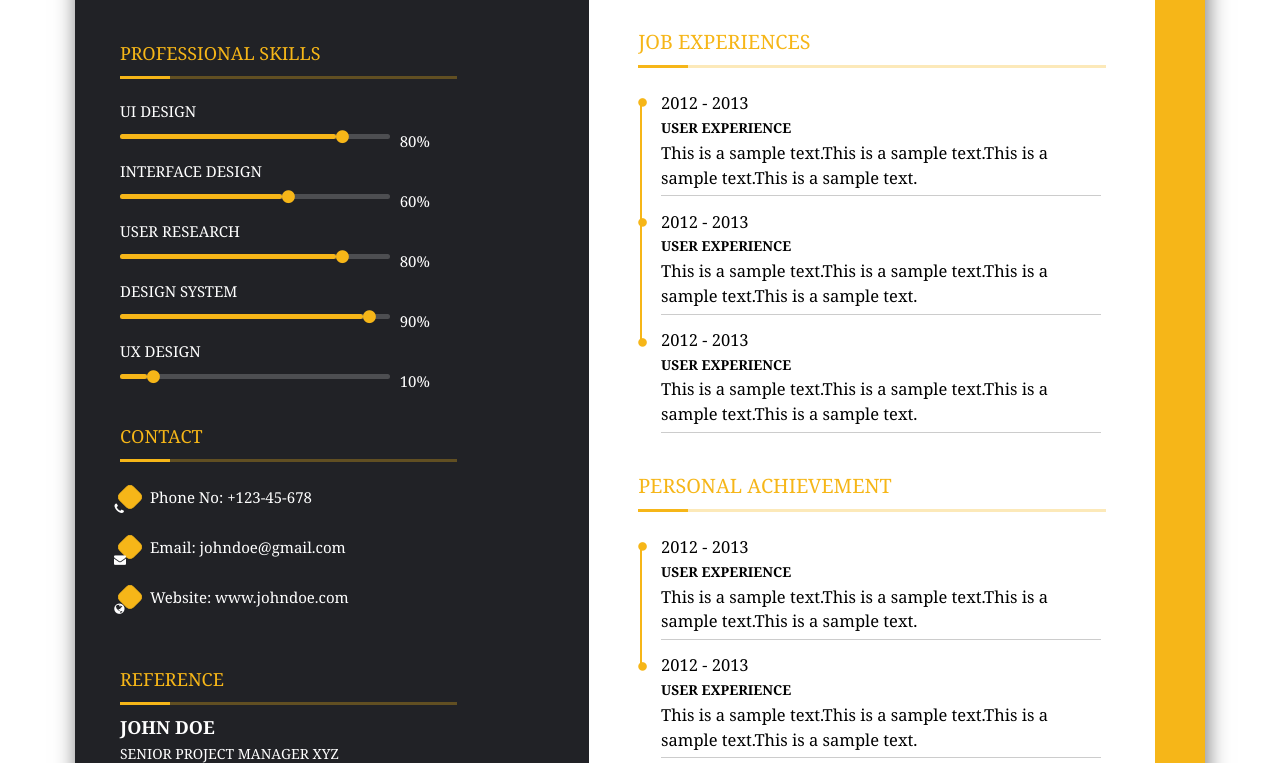
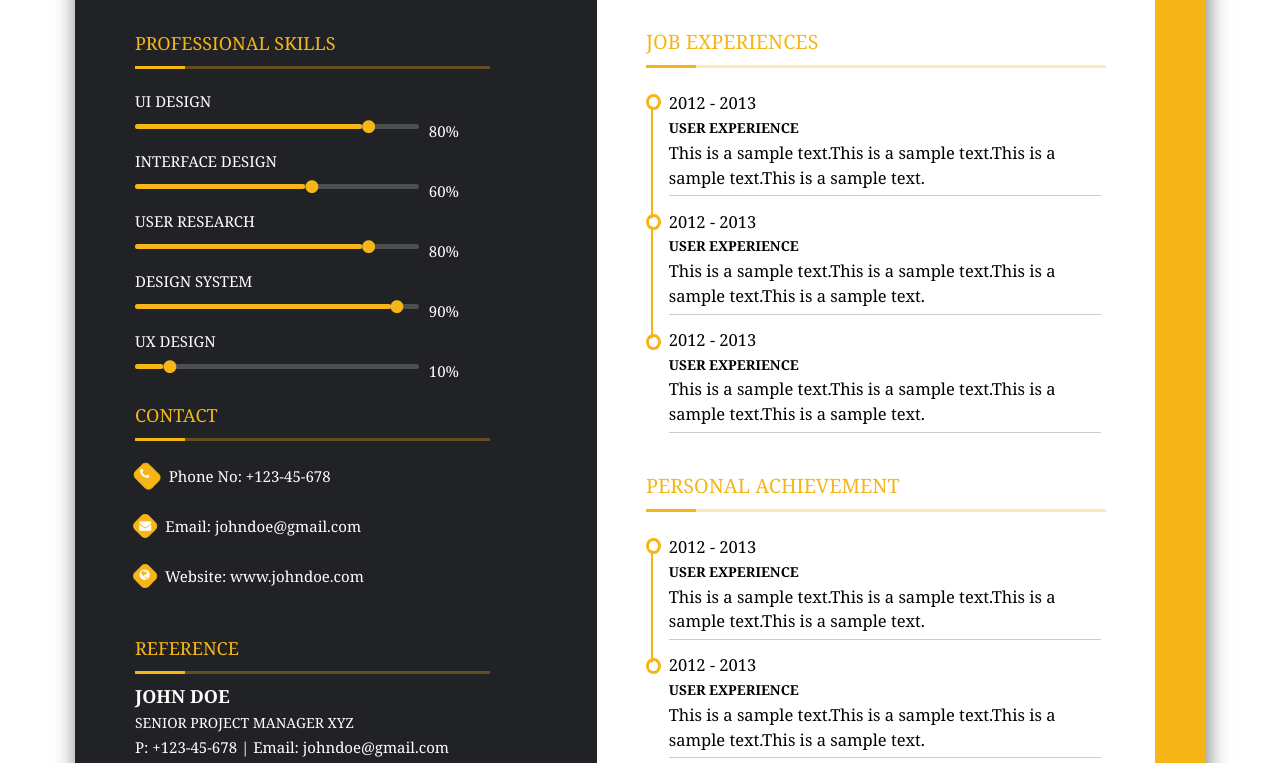
Before and after one commit to ibehesther/resume-template, a plain HTML site: page index.html in a window 1280 px wide. Shown: the part 716-1479 px from the top of the page. Drawn offline with Linux system fonts and the light colour scheme.

Commit message:
worked on styling and responsiveness

```diff
--- a/styles.css
+++ b/styles.css
@@ -45,7 +45,7 @@ h2{
 .L-content{
 
     color: white;
-    flex: 2.5;
+    flex: 3;
     background-color: #212226;
     height: 100%;
 
@@ -58,13 +58,13 @@ h2{
 }
 img{
    margin:0px 0px 0px 3em;
-   width: calc(100% - 3em);
+   width: calc(100% );
    height: 30em;
 
 }
 .side{
     flex: 5;
-    padding: 2em 30px 4em 3em;
+    padding: 2em 0px 6.2em 4em;
 
 
 }
@@ -117,7 +117,7 @@ img{
 .R-content{
     background-color: white;
     color: black;
-    flex: 3;
+    flex: 3.5;
     height: 100%;
     font-size: 1.1em;
     line-height: 1.5em;
@@ -201,7 +201,7 @@ section{
     margin: 10px 0px 10px;
 }
 .side > section{
-    margin: 3em 0px;
+    margin: 2.3em 0px;
     line-height:25px;
 }
 li{
@@ -213,10 +213,10 @@ li{
 li > div{
     /* margin: 50px 0px; */
     flex: .1;
+    position: relative;
+    padding: 0px 2px 2px 2px;
 }
-li > p{
-    flex: 10;
-}
+
 #progress1, #progress3{
     width: 80%;
 }
@@ -246,13 +246,15 @@ li > p{
 }
 .fa-phone,.fa-envelope,.fa-globe{
     transform: rotate(-45deg);
-    margin: -10px 5px;
+    margin: 1px 0px 2px 2px;
+    position: absolute;
+    top: 2px;
+    left: 1px;
 }
 .contact{
-    width: 20px;
-    height: 20px;
+    width: 1em;
+    height: 1.7em;
     font-size: 12px;
-    /* padding: 5px; */
     margin: 15px 10px 0px 0px;
     border: 1px solid #F6B618;
     background-color: #F6B618;
@@ -276,10 +278,13 @@ li > p{
 }
 .section-design > i{
     margin: 0px auto;
+    color: white;
+    border: 3px solid #F6B618;
+    border-radius: 50%;
 }
 .vr{
     width: 2px;
     height: 115px;
-    margin: -10px 2px;
+    margin: -10px 5px;
     background-color: #F6B618;
 }
```
